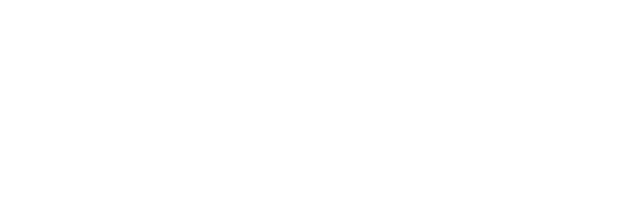
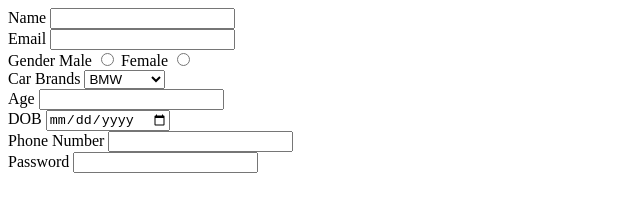
Before and after one commit to acciojob/signup-form-car-heisar, a website: page main.html in a window 1280 px wide. Shown: the whole page, without its empty margins (0-640 px from the left). Drawn offline with Linux system fonts and the light colour scheme.

Commit message:
created a submission

```diff
--- a/main.html
+++ b/main.html
@@ -7,6 +7,60 @@
 </head>
 
 <body>
+
+	<Form>
+		<div>
+			<label for='name'>Name</label>
+			<input id='name' type="text" required>
+		</div>
+
+		<div>
+			<label for='email'>Email</label>
+			<input id ='email' type="email" required>
+		</div>
+
+		<div>
+			<label>Gender</label>
+			<label for='gender_m'>Male</label>
+			<input name='gender' id ='gender_m' type='radio' required>
+
+			<label for='gender_f'>Female</label>
+			<input name='gender' id ='gender_f' type='radio' required>
+		</div>
+
+		<div>
+			<label for='cars'>Car Brands</label>
+			<select id='cars'>
+				<option value='BMW'>BMW</option>
+				<option value='Audi'>Audi</option>
+				<option value='Mercedez'>Mercedez</option>
+			</select>
+		</div>
+
+		<div>
+			<label for='age'>Age</label>
+			<input id='age' type='number' required >
+		</div>
+
+		<div>
+			<label for='dob'>DOB</label>
+			<input id='dob' type="date" required>
+		</div>
+
+		<div>
+			<label for='tel'>Phone Number</label>
+			<input id = 'tel' type='tel'>
+		</div>
+
+			<label for='password'>Password</label>
+			<input id ='password' type='password' required>
+		<div>
+
+
+		</div>
+	</Form>
+
+
 	<!-- the entire body must be written by student -->
     <script type="text/javascript" src="./script.js">
 </script>
```
